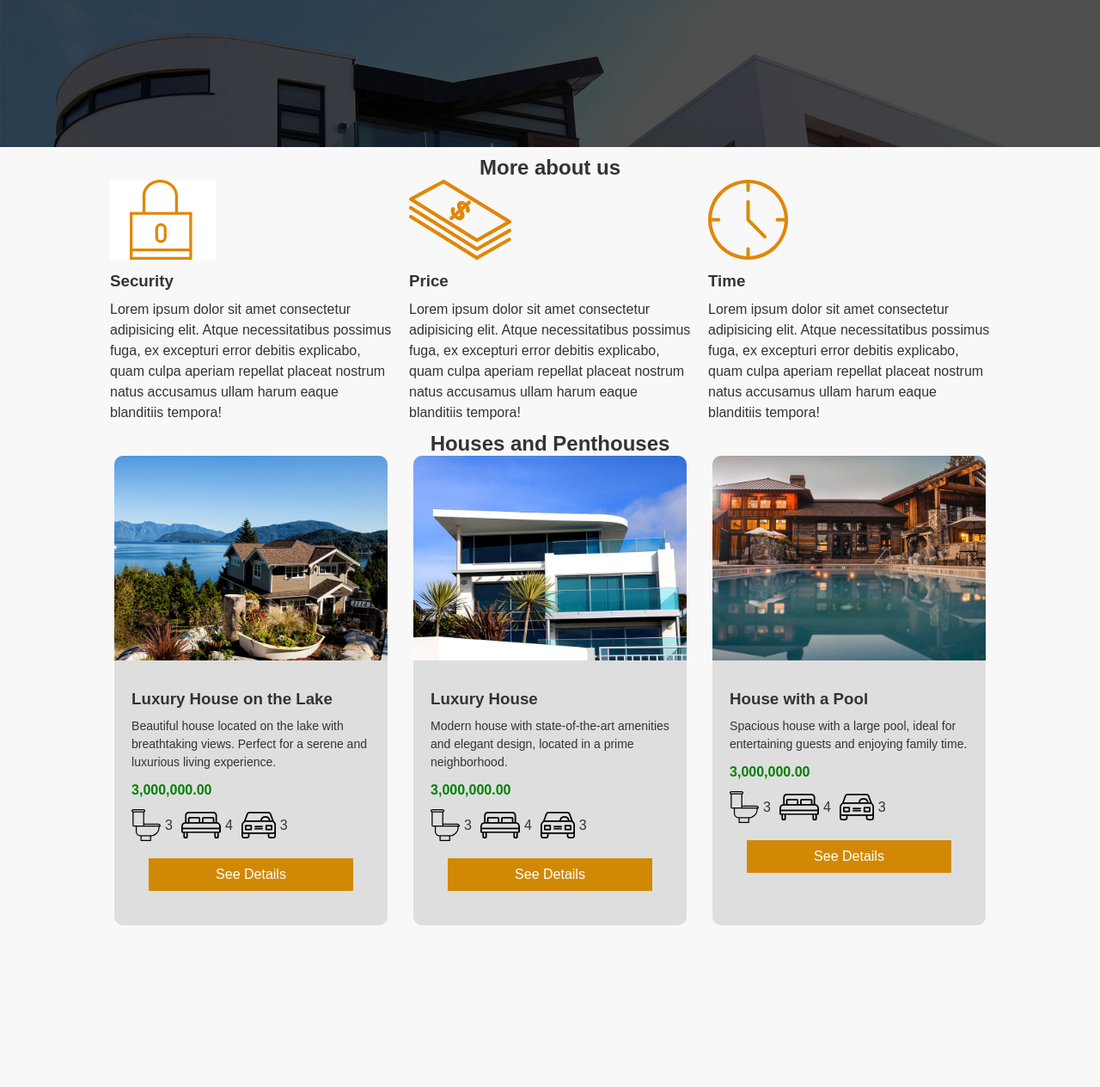
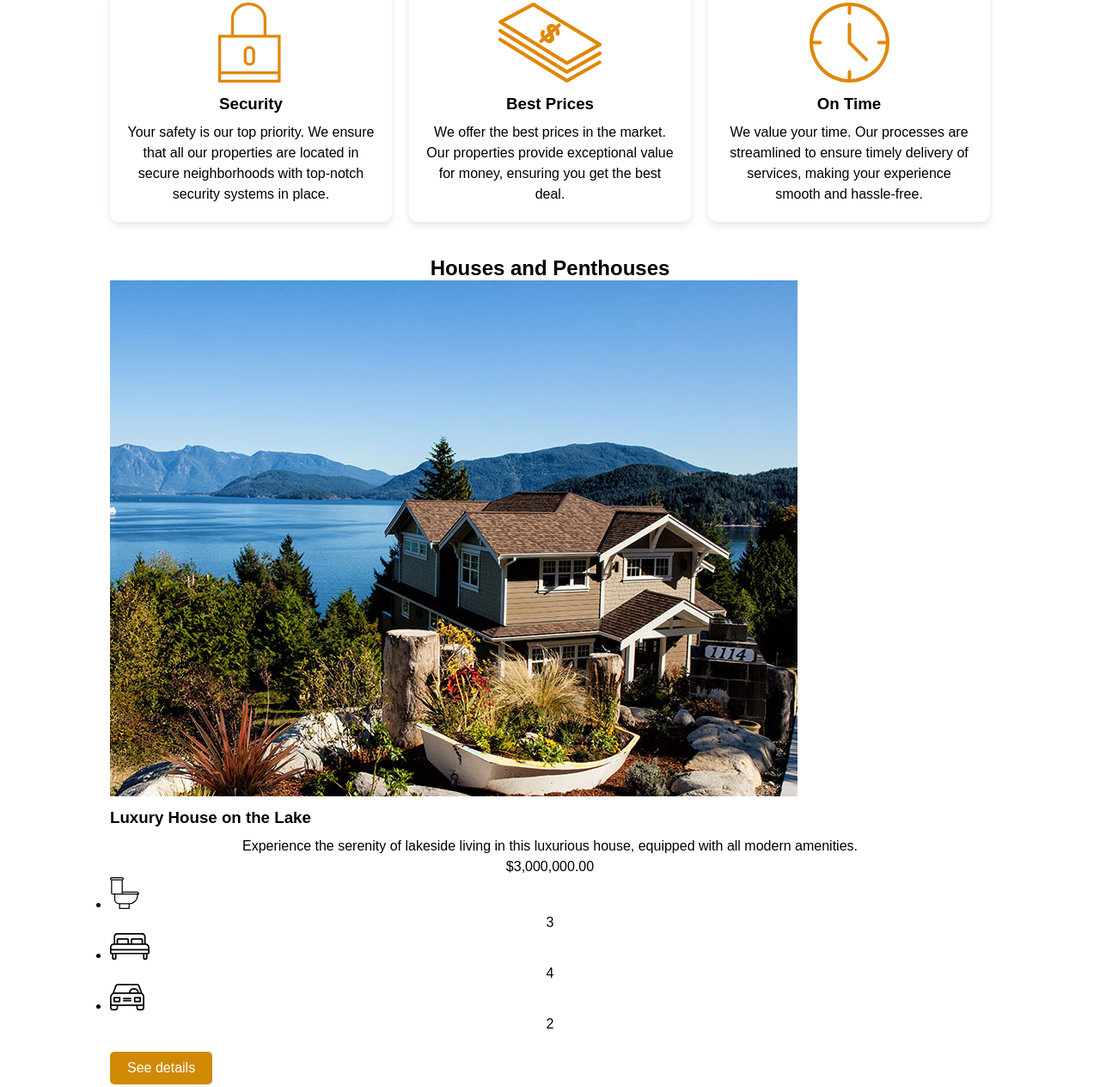
Before and after one commit to MarkBasaldua/realestate, a plain HTML site: page REAL ESTATE/index.html in a window 1280 px wide. Shown: the part 129-1393 px from the top of the page at 86% size. Before the commit the page ends 1225 px from the top, so only its background shows below. Drawn offline with Linux system fonts and the light colour scheme.

Commit message:
Add files via upload

```diff
--- a/REAL ESTATE/index.html
+++ b/REAL ESTATE/index.html
@@ -4,127 +4,126 @@
     <meta charset="UTF-8">
     <meta name="viewport" content="width=device-width, initial-scale=1.0">
     <link rel="stylesheet" href="mystyle.css">
-    <title>Document</title>
+    <title>Real Estate - Luxury Properties</title>
 </head>
 <body>
     <header class="site-init">
-        <div class="bar">
-            <h1>Real Estate</h1>
+        <div class="bar"> <h1>Real Estate</h1>
             <nav class="menu">
                 <a href="about.html">About</a>
                 <a href="blog.html">Blog</a>
                 <a href="contact.html">Contact</a>
             </nav>
         </div>
-        <p>We sell luxury houses, condominiums and penthouses.</p>
+        <h1>We sell luxury houses, condominiums, and penthouses.</h1>
     </header>
 
-    <main class="container ">
+    <main class="container">
         <h2>More about us</h2>
         <div class="main-flex-container">
-            <div>
-                <img src="./img/icon1.svg" alt="security icon">
+            <div class="info-box">
+                <img src="./img/icon1.svg" alt="Security icon">
                 <h3>Security</h3>
-                <p>Lorem ipsum dolor sit amet consectetur adipisicing elit. Atque necessitatibus possimus fuga, ex excepturi error debitis explicabo, quam culpa aperiam repellat placeat nostrum natus accusamus ullam harum eaque blanditiis tempora!</p>
+                <p>Your safety is our top priority. We ensure that all our properties are located in secure neighborhoods with top-notch security systems in place.</p>
             </div>
-            <div>
-                <img src="./img/icon2.svg" alt="security icon">
-                <h3>Price</h3>
-                <p>Lorem ipsum dolor sit amet consectetur adipisicing elit. Atque necessitatibus possimus fuga, ex excepturi error debitis explicabo, quam culpa aperiam repellat placeat nostrum natus accusamus ullam harum eaque blanditiis tempora!</p>
+            <div class="info-box">
+                <img src="./img/icon2.svg" alt="Price icon">
+                <h3>Best Prices</h3>
+                <p>We offer the best prices in the market. Our properties provide exceptional value for money, ensuring you get the best deal.</p>
             </div>
-            <div>
-                <img src="./img/icon3.svg" alt="security icon">
-                <h3>Time</h3>
-                <p>Lorem ipsum dolor sit amet consectetur adipisicing elit. Atque necessitatibus possimus fuga, ex excepturi error debitis explicabo, quam culpa aperiam repellat placeat nostrum natus accusamus ullam harum eaque blanditiis tempora!</p>
+            <div class="info-box">
+                <img src="./img/icon3.svg" alt="Time icon">
+                <h3>On Time</h3>
+                <p>We value your time. Our processes are streamlined to ensure timely delivery of services, making your experience smooth and hassle-free.</p>
             </div>
         </div>
     </main>
+
     <section class="container">
         <h2>Houses and Penthouses</h2>
-
-        <p></p>
-        <div class="houses-container">
+        <div class="houses-list">
             <div class="houses-item">
                 <div class="houses-item-img">
-                    <img src="./img/announcement1.jpg" alt=" image of the house">
+                    <img src="./img/announcement1.jpg" alt="Luxury house on the lake">
                 </div>
                 <div class="houses-item-text">
                     <h3>Luxury House on the Lake</h3>
-                    <p class="description">Beautiful house located on the lake with breathtaking views. Perfect for a serene and luxurious living experience.</p>
-                    <p class="price">3,000,000.00</p>
+                    <p class="description">Experience the serenity of lakeside living in this luxurious house, equipped with all modern amenities.</p>
+                    <p class="price">$3,000,000.00</p>
                     <ul class="details-container">
                         <li>
-                            <img src="./img/icon_wc.svg" alt="wc icon">
+                            <img src="./img/icon_wc.svg" alt="Bathroom icon">
                             <p>3</p>
                         </li>
                         <li>
-                            <img src="./img/icon_room.svg" alt="room icon">
+                            <img src="./img/icon_room.svg" alt="Room icon">
                             <p>4</p>
                         </li>
                         <li>
-                            <img src="./img/icon_parking.svg" alt="parking icon">
-                            <p>3</p>
+                            <img src="./img/icon_parking.svg" alt="Parking icon">
+                            <p>2</p>
                         </li>
                     </ul>
-                    <a href="#" class="btn-details">See Details</a>
+                    <a href="#" class="btn-details">See details</a>
                 </div>
             </div>
 
             <div class="houses-item">
                 <div class="houses-item-img">
-                    <img src="./img/announcement2.jpg" alt=" image of the house">
+                    <img src="./img/announcement2.jpg" alt="Luxury house">
                 </div>
                 <div class="houses-item-text">
                     <h3>Luxury House</h3>
-                    <p class="description">Modern house with state-of-the-art amenities and elegant design, located in a prime neighborhood.</p>
-                    <p class="price">3,000,000.00</p>
+                    <p class="description">This stunning luxury house offers the perfect blend of comfort and style, ideal for modern living.</p>
+                    <p class="price">$3,500,000.00</p>
                     <ul class="details-container">
                         <li>
-                            <img src="./img/icon_wc.svg" alt="wc icon">
-                            <p>3</p>
-                        </li>
-                        <li>
-                            <img src="./img/icon_room.svg" alt="room icon">
+                            <img src="./img/icon_wc.svg" alt="Bathroom icon">
                             <p>4</p>
                         </li>
                         <li>
-                            <img src="./img/icon_parking.svg" alt="parking icon">
+                            <img src="./img/icon_room.svg" alt="Room icon">
+                            <p>5</p>
+                        </li>
+                        <li>
+                            <img src="./img/icon_parking.svg" alt="Parking icon">
                             <p>3</p>
                         </li>
                     </ul>
-                    <a href="#" class="btn-details">See Details</a>
+                    <a href="#" class="btn-details">See details</a>
                 </div>
             </div>
 
             <div class="houses-item">
                 <div class="houses-item-img">
-                    <img src="./img/announcement3.jpg" alt=" image of the house">
+                    <img src="./img/announcement3.jpg" alt="House with a pool">
                 </div>
                 <div class="houses-item-text">
                     <h3>House with a Pool</h3>
-                    <p class="description">Spacious house with a large pool, ideal for entertaining guests and enjoying family time.</p>
-                    <p class="price">3,000,000.00</p>
+                    <p class="description">Enjoy luxury living with a beautiful pool, perfect for relaxation and entertainment.</p>
+                    <p class="price">$4,000,000.00</p>
                     <ul class="details-container">
                         <li>
-                            <img src="./img/icon_wc.svg" alt="wc icon">
-                            <p>3</p>
+                            <img src="./img/icon_wc.svg" alt="Bathroom icon">
+                            <p>5</p>
                         </li>
                         <li>
-                            <img src="./img/icon_room.svg" alt="room icon">
+                            <img src="./img/icon_room.svg" alt="Room icon">
+                            <p>6</p>
+                        </li>
+                        <li>
+                            <img src="./img/icon_parking.svg" alt="Parking icon">
                             <p>4</p>
                         </li>
-                        <li>
-                            <img src="./img/icon_parking.svg" alt="parking icon">
-                            <p>3</p>
-                        </li>
                     </ul>
-                    <a href="#" class="btn-details">See Details</a>
+                    <a href="#" class="btn-details">See details</a>
                 </div>
             </div>
         </div>
     </section>
-    <footer>
 
+    <footer class="footer">
+        <p>&copy; 2024 Real Estate. All rights reserved.</p>
     </footer>
 </body>
 </html>
--- a/REAL ESTATE/mystyle.css
+++ b/REAL ESTATE/mystyle.css
@@ -7,8 +7,7 @@
 
 body {
     font-family: Arial, sans-serif;
-    color: #333;
-    background-color: #f8f8f8;
+    background-color: #fff;
 }
 
 a {
@@ -28,113 +27,126 @@ h3 {
 
 p {
     line-height: 1.5;
+    text-align: center;
 }
 
 /* Utilities */
 .container {
     width: 80%;
-    margin-left: auto;
-    margin-right: auto;
+    margin: 0 auto;
 }
 
 .main-flex-container {
     display: flex;
-    flex-direction: row;
-    justify-content: space-between;
+    justify-content: space-around;
+    flex-wrap: wrap;
     gap: 20px;
+    margin-bottom: 40px;
+}
+
+.info-box {
+    flex: 1 1 calc(33% - 20px);
+    background-color: #fff;
+    padding: 20px;
+    border-radius: 10px;
+    box-shadow: 0 4px 8px rgba(0, 0, 0, 0.1);
+    text-align: center;
 }
 
 .btn-details {
-    display: block;
-    background-color: rgb(209, 137, 5);
+    display: inline-block;
+    background-color: #d18905;
     color: white;
-    padding: 10px;
+    padding: 10px 20px;
     text-align: center;
-    margin: 20px;
+    margin: 20px 0;
+    border-radius: 5px;
+    transition: background-color 0.3s ease;
+}
+
+.btn-details:hover {
+    background-color: #c27804;
 }
 
 /* Header */
-.site-init {
-    background-image: url(img/header.jpg);
-    background-size: cover;
+.header {
+    background-color: #d4a017;
+    padding: 20px;
     color: white;
-    text-align: center;
-    height: 300px;
 }
 
-.bar {
-    display: flex;
-    justify-content: space-around;
-    align-items: center;
-    height: 80px;
+.logo {
+    font-size: 24px;
+    font-weight: bold;
+}
+
+.menu {
+    float: right;
 }
 
 .menu a {
     color: white;
-    margin-right: 20px;
+    margin-left: 20px;
 }
 
-/* Houses and Penthouses */
-.houses-container {
-    display: flex;
-    flex-wrap: wrap;
-    gap: 20px;
-    justify-content: space-around;
+/* Contact Form */
+.contact-form {
+    background-color: #f9f9f9;
+    padding: 20px;
+    border-radius: 10px;
+    box-shadow: 0 4px 8px rgba(0, 0, 0, 0.1);
+    margin: 40px 0;
 }
 
-.houses-item {
-    background-color: #dedede;
-    width: calc(33% - 20px);
+.contact-form h2 {
+    text-align: center;
     margin-bottom: 20px;
-    border-radius: 10px;
-    overflow: hidden;
-    display: flex;
-    flex-direction: column;
 }
 
-.houses-item-img img {
-    width: 100%;
-    height: auto;
+.contact-form label {
+    display: block;
+    margin-bottom: 10px;
 }
 
-.houses-item-text {
-    padding: 20px;
-    flex: 1;
+.contact-form input,
+.contact-form select,
+.contact-form textarea {
+    width: 100%;
+    padding: 10px;
+    margin-bottom: 20px;
+    border: 1px solid #ddd;
+    border-radius: 5px;
 }
 
-.houses-item-text p.description {
-    font-size: 14px;
+.contact-form button {
+    background-color: #d18905;
+    color: white;
+    border: none;
+    padding: 10px 20px;
+    border-radius: 5px;
+    cursor: pointer;
+    transition: background-color 0.3s ease;
 }
 
-.houses-item-text p.price {
-    color: green;
-    font-weight: bold;
-    font-size: 16px;
-    margin: 10px 0;
+.contact-form button:hover {
+    background-color: #c27804;
 }
 
-.details-container {
-    padding-left: 0;
-    list-style: none;
-    display: flex;
-    gap: 10px;
-    margin: 10px 0;
+/* Footer */
+footer {
+    background-color: #d4a017;
+    color: white;
+    text-align: center;
+    padding: 20px;
+    margin-top: 40px;
 }
 
-.details-container li {
-    display: flex;
-    align-items: center;
-    gap: 5px;
+.social-media {
+    margin-top: 10px;
 }
 
-@media (max-width: 768px) {
-    .houses-item {
-        width: calc(50% - 20px);
-    }
+.social-media a img {
+    width: 24px;
+    height: 24px;
+    margin: 0 5px;
 }
-
-@media (max-width: 480px) {
-    .houses-item {
-        width: 100%;
-    }
-}
--- /dev/null
+++ b/REAL ESTATE/styles.css
@@ -0,0 +1,20 @@
+body {
+    margin: 0;
+    padding: 0;
+    font-family: Arial, sans-serif;
+    background-color: #000;
+}
+
+#gameContainer {
+    width: calc(100% - 2rem);
+    height: calc(100% - 2rem);
+    margin: 1rem;
+    background: url('#') no-repeat center center;
+    background-size: cover;
+}
+
+#gameCanvas {
+    display: block;
+    width: 100%;
+    height: 100%;
+}
```
Also changed, not shown: REAL ESTATE/about.html (added, +16 -0 lines), REAL ESTATE/contact.html (added, +80 -0 lines), REAL ESTATE/game.js (added, +80 -0 lines).
